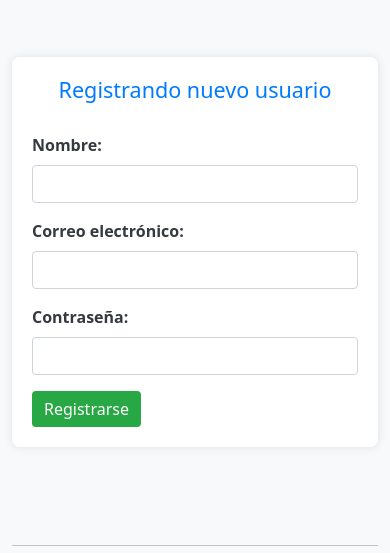
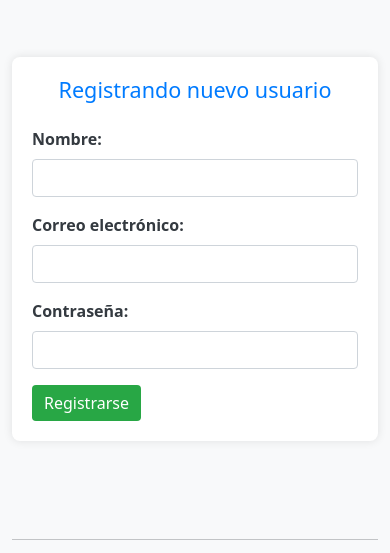
Before and after one commit to Joxini/ProyectoWeb3yAplicaciones, a plain HTML site: page Web3/ProyectoWeb/web2023/public/signup.html in a window 390 px wide. Shown: the part 91-644 px from the top of the page. Drawn offline with nearby package versions, Linux system fonts and the light colour scheme; some packages are replaced by stand-ins of ours.

Commit message:
Login y registrar correjidos

```diff
--- a/Web3/ProyectoWeb/web2023/public/css/login.css
+++ b/Web3/ProyectoWeb/web2023/public/css/login.css
@@ -13,4 +13,9 @@ body {
     color: #007bff; /* Color del título de la tarjeta */
 }
 
-/* Puedes agregar más estilos según sea necesario */
+/* Media query para hacer el formulario más responsivo en pantallas pequeñas */
+@media (max-width: 767px) {
+    .container {
+        margin-top: 70px; /* Ajusta el margen superior para dejar más espacio para el menú en pantallas pequeñas */
+    }
+}
--- a/Web3/ProyectoWeb/web2023/public/signup.html
+++ b/Web3/ProyectoWeb/web2023/public/signup.html
@@ -23,7 +23,6 @@
     <!-- call menu and footer sections -->
     <script src="sections/menu.js" defer></script>
     <script src="sections/footer.js" defer></script>
-    <script src="js/user/isLogin.js" defer></script>
 
     <!-- update the version number as needed -->
     <script defer src="/__/firebase/10.5.2/firebase-app-compat.js"></script>
@@ -46,7 +45,6 @@
         <div class="row justify-content-center">
             <div class="col-md-6">
                 <h4 class="text-center mb-4">Registrando nuevo usuario</h4>
-                <form>
                     <div class="mb-3">
                         <label for="txtNombre" class="form-label">Nombre:</label>
                         <input type="text" class="form-control" id="txtNombre">
@@ -63,7 +61,6 @@
                     </div>
 
                     <button type="button" class="btn btn-primary" id="btnInsUser">Registrarse</button>
-                </form>
             </div>
         </div>
     </main>
```
Also changed, not shown: Web3/ProyectoWeb/web2023/public/login.html (+5 -3 lines), 1 other file.
